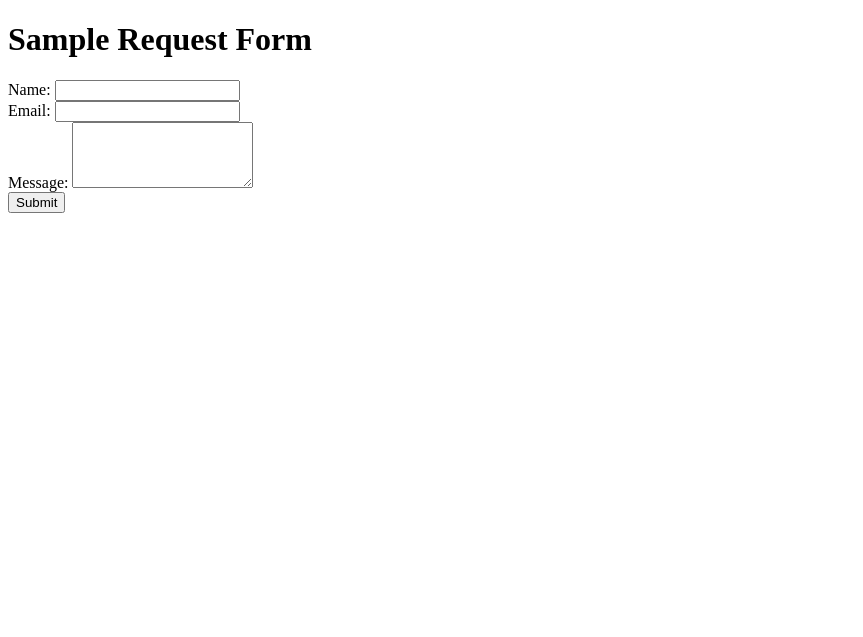
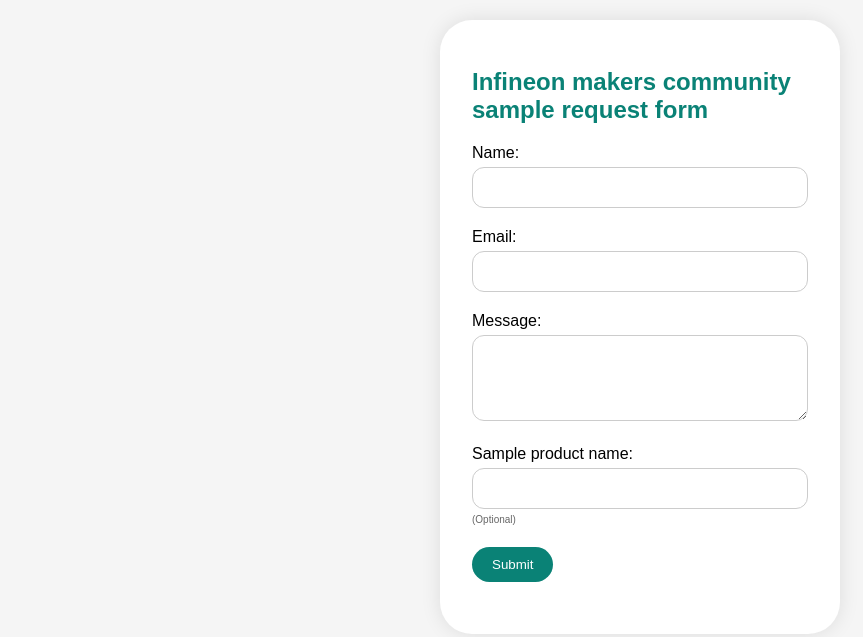
Before and after one commit to cheifx/samplerequest, a plain HTML site: page index.html in a window 1280 px wide. Shown: the whole page, without its empty margins (0-863 px from the left). Drawn offline with Linux system fonts and the light colour scheme.

Commit message:
Update index.html

```diff
--- a/index.html
+++ b/index.html
@@ -1,21 +1,114 @@
 <!DOCTYPE html>
-<html>
+<html lang="en">
+
 <head>
-  <title>Sample Request Form</title>
+  <meta charset="UTF-8">
+  <meta name="viewport" content="width=device-width, initial-scale=1.0">
+  <title>Infineon sample request form</title>
+<style>
+    * {
+      box-sizing: border-box;
+    }
+
+    body {
+      font-family: Arial, sans-serif;
+      background-color: #f5f5f5;
+      margin: 0;
+      padding: 20px;
+    }
+
+    .container {
+      max-width: 400px;
+      margin: 0 auto;
+      background-color: #ffffff;
+      padding: 32px;
+      border-radius: 32px;
+      box-shadow: 0 0 20px rgba(0, 0, 0, 0.1);
+    }
+
+    h1 {
+      font-size: 24px;
+      color: #0A8276;
+      text-align: left;
+      margin-bottom: 20px;
+    }
+
+    .form-group {
+      margin-bottom: 20px;
+    }
+
+    label {
+      display: block;
+      font-weight: regular;
+      margin-bottom: 5px;
+    }
+
+    input[type="text"],
+    input[type="email"],
+    textarea {
+      width: 100%;
+      padding: 12px;
+      border: 1px solid #ccc;
+      border-radius: 12px;
+      resize: vertical;
+    }
+
+    .optional-label {
+      font-size: 10px;
+      color: #666;
+      margin-top: -5px;
+    }
+
+    .submit-button {
+      background-color: #0A8276;
+      color: #fff;
+      padding: 10px 20px;
+      border: none;
+      border-radius: 20px;
+      cursor: pointer;
+    }
+
+    .submit-button:hover {
+      background-color: #06534B;
+    }
+
+    @media screen and (max-width: 480px) {
+      .container {
+        padding: 10px;
+      }
+    }
+  </style>
 </head>
+
 <body>
-  <h1>Sample Request Form</h1>
-  <form action="https://formspree.io/maker@infineon.com" method="POST">
-    <label for="name">Name:</label>
-    <input type="text" id="name" name="name" required><br>
+  <div class="container">
+    <h1>Infineon makers community sample request form</h1>
+    <form data-formspree-id="che.liu@tum.de" method="POST">
+      <div class="form-group">
+        <label for="name">Name:</label>
+        <input type="text" id="name" name="name" required>
+      </div>
+      <div class="form-group">
+        <label for="email">Email:</label>
+        <input type="email" id="email" name="email" required>
+      </div>
+      <div class="form-group">
+        <label for="message">Message:</label>
+        <textarea id="message" name="message" rows="4" required></textarea>
+      </div>
+      <div class="form-group">
+        <label for="product-name">Sample product name:</label>
+        <input type="text" id="product-name" name="product-name">
+        <span class="optional-label">(Optional)</span>
+      </div>
+      <div class="form-group">
+        <input type="hidden" name="_recipient" value="che.liu@tum.dem">
+        <button type="submit" class="submit-button">Submit</button>
+      </div>
+    </form>
+  </div>
 
-    <label for="email">Email:</label>
-    <input type="email" id="email" name="email" required><br>
+  <script src="https://formspree.io/f/js/form-button.js" crossorigin="anonymous"></script>
+</body>
 
-    <label for="message">Message:</label>
-    <textarea id="message" name="message" rows="4" required></textarea><br>
-
-    <input type="submit" value="Submit">
-  </form>
-</body>
 </html>
```
